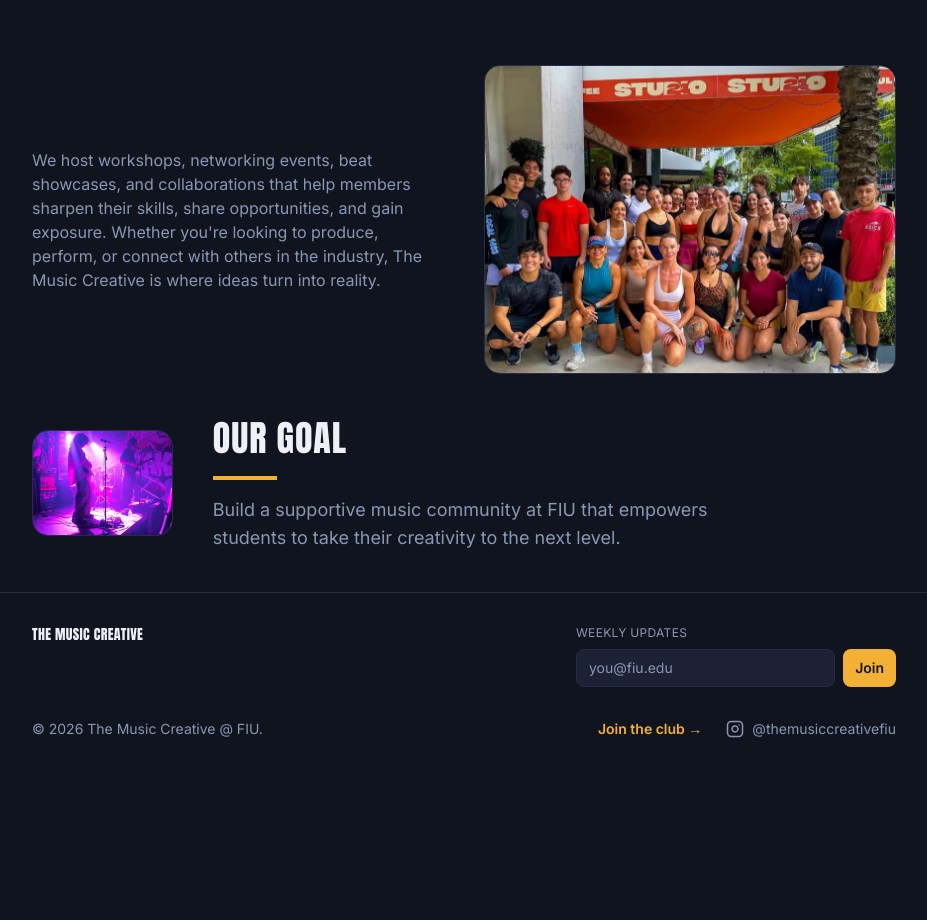
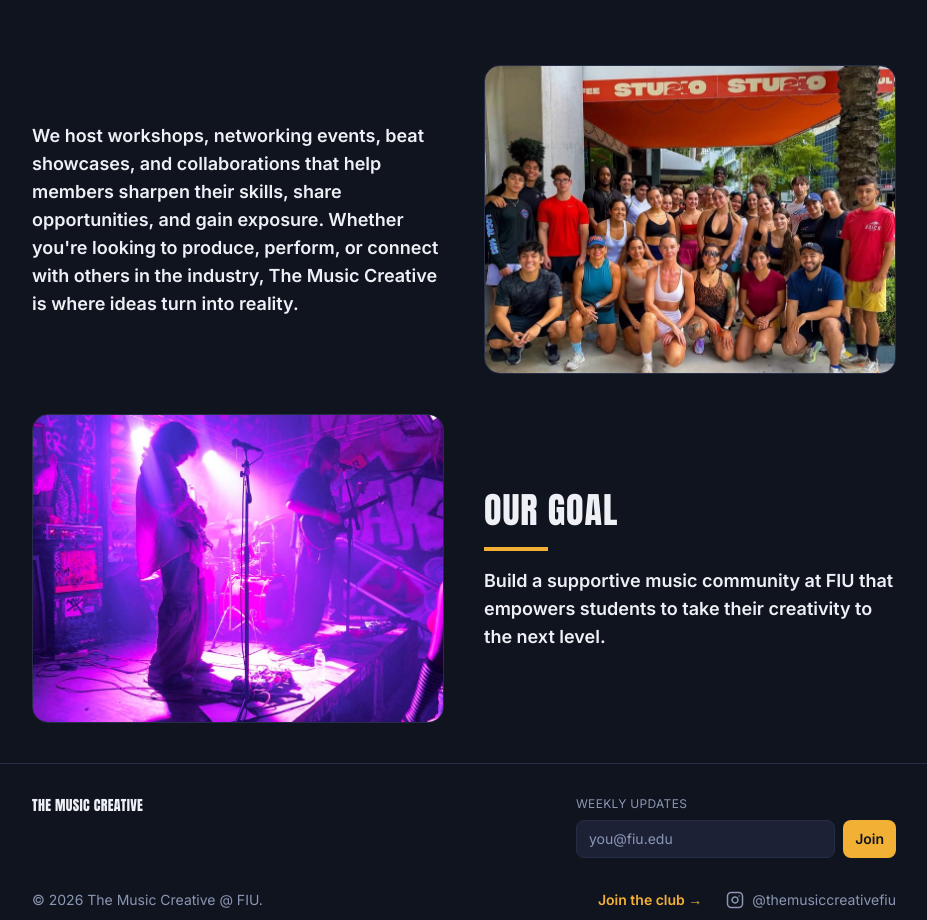
Before and after one commit to johnnybeatss/themusiccreative, a Next.js app: page / in a window 1280 px wide. Shown: the part 620-1540 px from the top of the page, without its empty margins (176-1103 px from the left). Before the commit the page ends 1391 px from the top, so only its background shows below. Built offline with nearby package versions, Linux system fonts and the light colour scheme; no server answers; the database is empty.

Commit message:
Enlarge Our Goal photo (50/50 split) and make homepage body paragraphs bigger/bolder/white

```diff
--- a/src/app/page.tsx
+++ b/src/app/page.tsx
@@ -79,7 +79,7 @@ export default async function HomePage() {
       </div>
 
       <div className="mt-16 grid gap-8 sm:mt-20 sm:grid-cols-2 sm:items-center sm:gap-10">
-        <p className="text-steel-light">
+        <p className="text-lg font-semibold text-ivory">
           We host workshops, networking events, beat showcases, and
           collaborations that help members sharpen their skills, share
           opportunities, and gain exposure. Whether you&apos;re looking to
@@ -99,9 +99,9 @@ export default async function HomePage() {
         </Reveal>
       </div>
 
-      <div className="mt-10 grid gap-8 sm:grid-cols-5 sm:items-center sm:gap-10">
+      <div className="mt-10 grid gap-8 sm:grid-cols-2 sm:items-center sm:gap-10">
         <Reveal delay={0.05}>
-          <div className="order-2 aspect-[4/3] overflow-hidden rounded-2xl border border-navy-800 sm:order-1 sm:col-span-2">
+          <div className="order-2 aspect-[4/3] overflow-hidden rounded-2xl border border-navy-800 sm:order-1">
             <Image
               src="/photos/stage-purple.jpg"
               alt="A band performing live at a Music Creative show"
@@ -111,12 +111,12 @@ export default async function HomePage() {
             />
           </div>
         </Reveal>
-        <div className="order-1 sm:order-2 sm:col-span-3">
+        <div className="order-1 sm:order-2">
           <p className="font-display text-3xl leading-snug tracking-wide text-ivory sm:text-4xl">
             OUR GOAL
           </p>
           <div className="mt-3 h-1 w-16 bg-gold" />
-          <p className="mt-4 text-lg text-steel-light">
+          <p className="mt-4 text-lg font-semibold text-ivory">
             Build a supportive music community at FIU that empowers
             students to take their creativity to the next level.
           </p>
```
